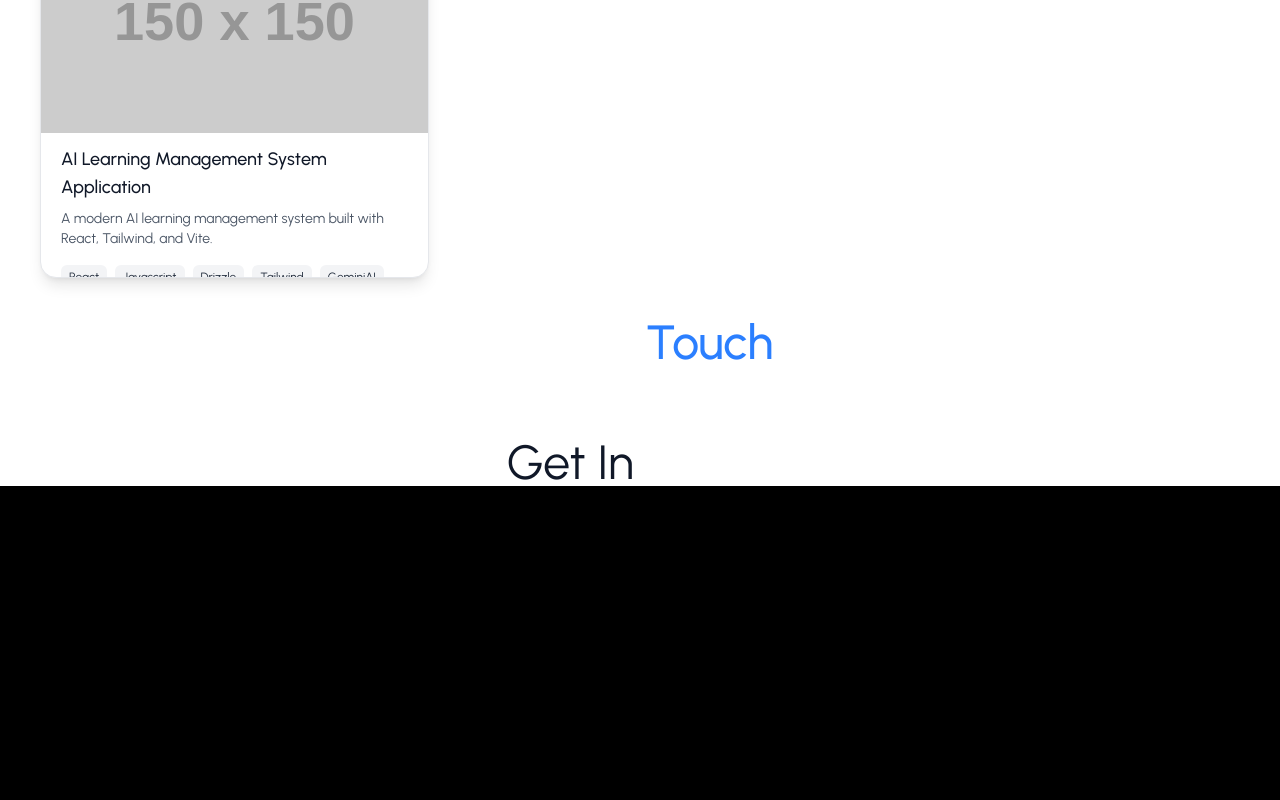
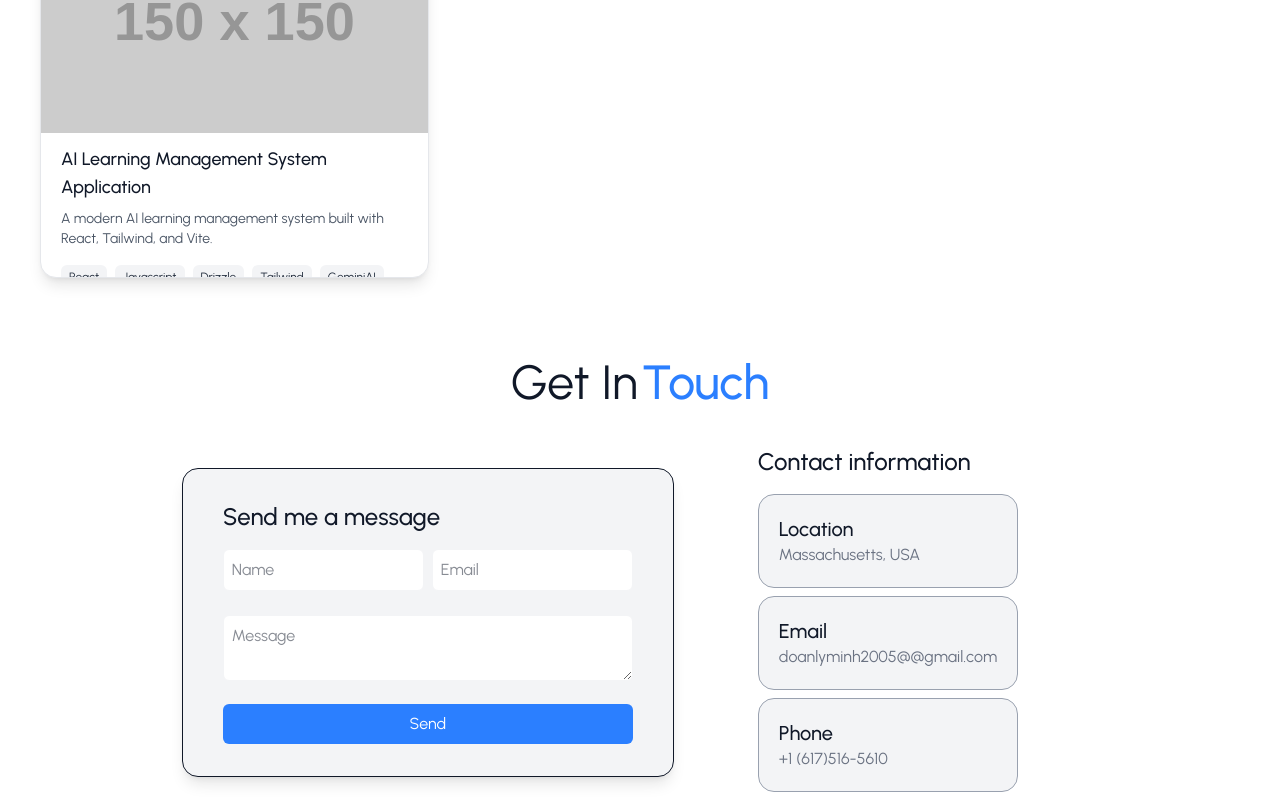
Before and after one commit to minmin1805/Personal-Portfolio-Web-App, a React (Vite) app in the folder frontend/: page / in a window 1280 px wide. Shown: the part 2994-3794 px from the top of the page. Before the commit the page ends 3485 px from the top, so only its background shows below. Built offline with nearby package versions, Linux system fonts and the light colour scheme.

Commit message:
improve design for getintouch section

```diff
--- a/frontend/src/components/Sections/GetInTouch.jsx
+++ b/frontend/src/components/Sections/GetInTouch.jsx
@@ -9,17 +9,68 @@ function GetInTouch() {
     <motion.div className={`${isDarkMode ? "bg-gray-950 text-white" : "bg-white text-gray-900"} flex flex-col items-center w-full h-full`}>
 
         <motion.div
-        className="flex gap-3">
+        className="flex gap-1 mt-10 justify-center items-center">
             <motion.h2
-            className={`${isDarkMode ? "text-white" : "text-gray-900"} text-5xl mt-30`}
+            className={`${isDarkMode ? "text-white" : "text-gray-900"} text-5xl`}
             >
                 Get In
             </motion.h2>
+
             <motion.h2
             className="text-5xl font-medium text-blue-500"
             >
                 Touch
             </motion.h2>
+
+        </motion.div>
+
+        <motion.div
+        className='flex flex-row gap-20 mt-10 justify-center items-center'
+        >
+            {/* Send me a message */}
+            <motion.div className={`${isDarkMode ? "bg-gray-900" : "bg-gray-100"} px-10 py-8 border-1 rounded-2xl shadow-lg`}>
+                <motion.h2
+                className={`${isDarkMode ? "text-white" : "text-gray-900"} text-2xl font-medium`}>
+                    Send me a message
+                </motion.h2>
+                <div className="flex flex-row gap-2 mt-4 mb-2">
+                    <input type="text" placeholder="Name" className={`${isDarkMode ? "bg-gray-900" : "bg-white"} p-2 border-1 border-gray-100 rounded-md w-1/2`} />
+                    <input type="email" placeholder="Email" className={`${isDarkMode ? "bg-gray-900" : "bg-white"} p-2 border-1 border-gray-100 rounded-md w-1/2`} />
+                </div>
+                    <textarea placeholder="Message" className={`${isDarkMode ? "bg-gray-900" : "bg-white"} p-2 border-1 border-gray-100 rounded-md w-full mt-4`} />
+                <button className={`${isDarkMode ? "bg-blue-500" : "bg-blue-500"} text-white p-2 rounded-md mt-4 w-full hover:bg-blue-600 transition-all duration-300`}>Send</button>
+            </motion.div>
+
+            {/* Contact information */}
+            <motion.div className="pl-1 pr-20">
+                <motion.h2 className={`${isDarkMode ? "text-white" : "text-gray-900"} text-2xl font-medium`}>
+                    Contact information
+                </motion.h2>
+                <motion.div
+                className="flex flex-col gap-2 mt-4 mb-2 w-full">
+                    <motion.div className={`${isDarkMode ? "bg-gray-900" : "bg-gray-100"} flex flex-col p-5 border-1 border-gray-400 rounded-2xl`}>
+                        <motion.h2 className={`${isDarkMode ? "text-white" : "text-gray-900"} text-xl font-medium`}>
+                            Location
+                        </motion.h2>
+                        <motion.h2 className="text-gray-500">Massachusetts, USA</motion.h2>
+                    </motion.div>
+
+                    <motion.div className={`${isDarkMode ? "bg-gray-900" : "bg-gray-100"} flex flex-col p-5 border-1 border-gray-400 rounded-2xl`}>
+                        <motion.h2 className={`${isDarkMode ? "text-white" : "text-gray-900"} text-xl font-medium`}>
+                            Email
+                        </motion.h2>
+                        <motion.h2 className="text-gray-500">doanlyminh2005@@gmail.com</motion.h2>
+                    </motion.div>
+
+                    <motion.div className={`${isDarkMode ? "bg-gray-900" : "bg-gray-100"} flex flex-col p-5 border-1 border-gray-400 rounded-2xl`}>
+                        <motion.h2 className={`${isDarkMode ? "text-white" : "text-gray-900"} text-xl font-medium`}>
+                            Phone
+                        </motion.h2>
+                        <motion.h2 className="text-gray-500">+1 (617)516-5610</motion.h2>
+                    </motion.div>
+                </motion.div>
+            </motion.div>
+
         </motion.div>
     </motion.div>
   )
```
